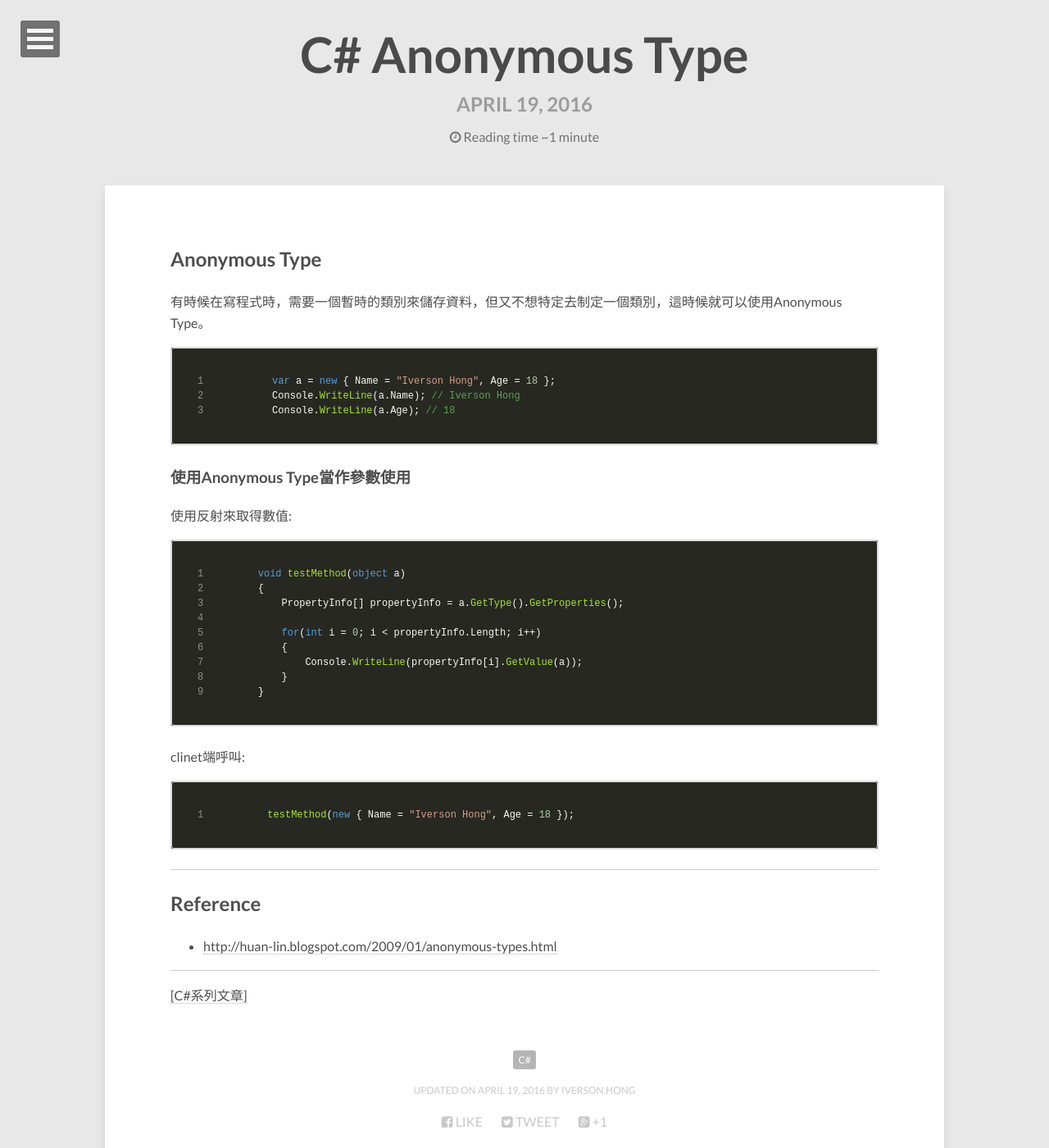
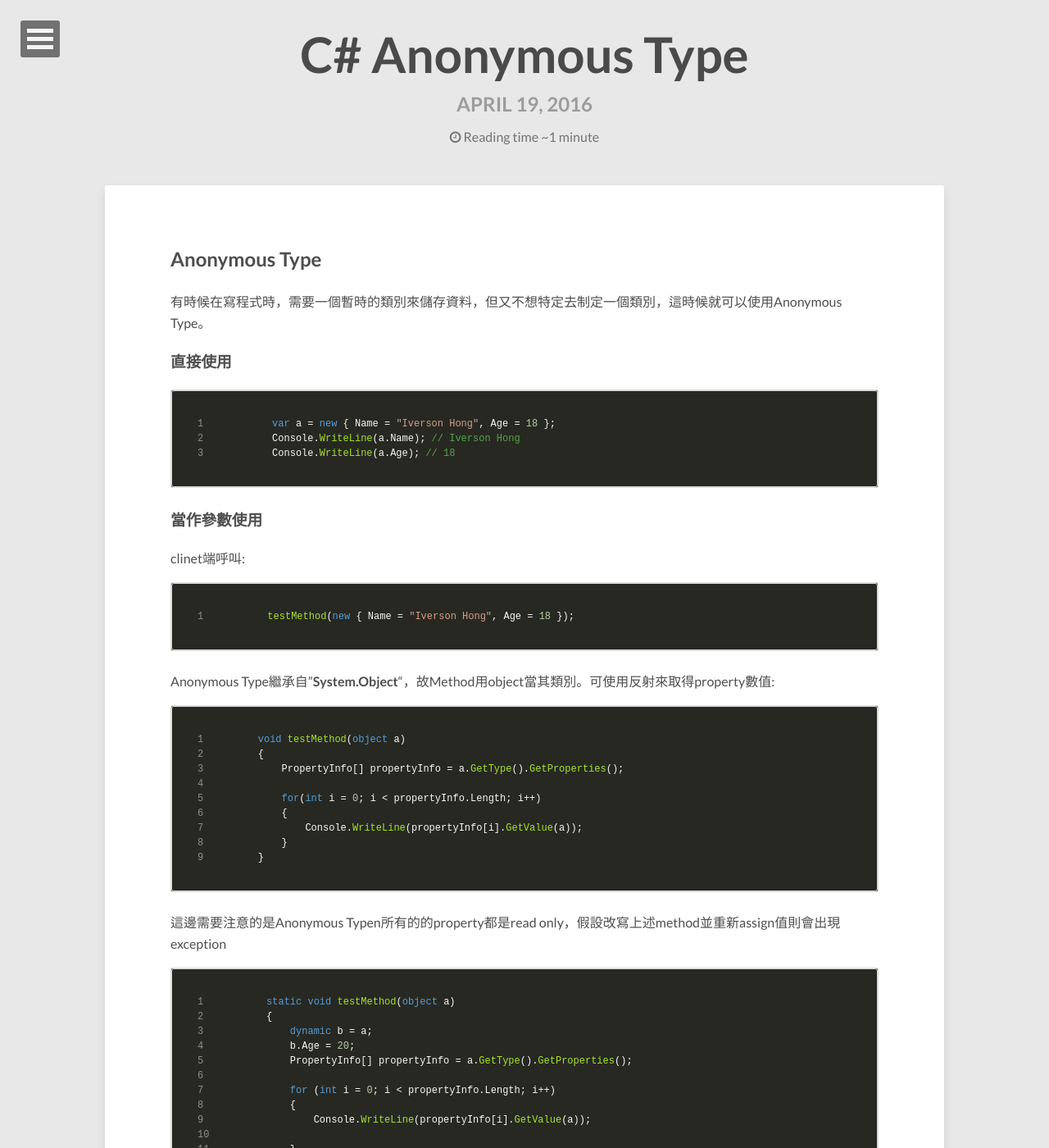
Before and after one commit to Yu-Qiao-Hong/Yu-Qiao-Hong.github.io_first_version, a Jekyll site: the page built from _posts/2016-04-19-CSharp_Anonymous_Type.md, in a window 1280 px wide and 1400 px high. Shown: the whole window at 82% size. Built offline with Jekyll 4.4.1, drawn with Linux system fonts in a browser that asks for light colours; nearby versions of some CDN libraries; comment, search, counter and statistics services are not loaded; some of the changed text lies outside the part shown.

Commit message:
modified

```diff
--- a/_posts/2016-04-19-CSharp_Anonymous_Type.md
+++ b/_posts/2016-04-19-CSharp_Anonymous_Type.md
@@ -2,7 +2,7 @@
 layout: post
 title: "C# Anonymous Type"
 author: "Iverson Hong"
-modified: 2016-04-19
+modified: 2016-6-30
 tags: [C#]
 ---
 
@@ -10,15 +10,23 @@
 
 有時候在寫程式時，需要一個暫時的類別來儲存資料，但又不想特定去制定一個類別，這時候就可以使用Anonymous Type。
 
+### 直接使用 ###
+
 ~~~csharp
 var a = new { Name = "Iverson Hong", Age = 18 };
 Console.WriteLine(a.Name); // Iverson Hong
 Console.WriteLine(a.Age); // 18
 ~~~
 
-### 使用Anonymous Type當作參數使用 ###
+### 當作參數使用 ###
 
-使用反射來取得數值:
+clinet端呼叫:
+
+~~~csharp
+testMethod(new { Name = "Iverson Hong", Age = 18 });
+~~~
+
+Anonymous Type繼承自"**System.Object**"，故Method用object當其類別。可使用反射來取得property數值:
 
 ~~~csharp
 void testMethod(object a)
@@ -32,17 +40,39 @@
 }
 ~~~
 
-clinet端呼叫:
+這邊需要注意的是Anonymous Typen所有的的property都是read only，假設改寫上述method並重新assign值則會出現exception
 
 ~~~csharp
-testMethod(new { Name = "Iverson Hong", Age = 18 });
+static void testMethod(object a)
+{
+    dynamic b = a;
+    b.Age = 20;
+    PropertyInfo[] propertyInfo = a.GetType().GetProperties();
+
+    for (int i = 0; i < propertyInfo.Length; i++)
+    {
+        Console.WriteLine(propertyInfo[i].GetValue(a));
+
+    }
+}
 ~~~
+
+執行到
+
+~~~csharp
+b.Age = 20;
+~~~
+
+則跳出exception視窗
+
+![](..\images\postImage\CSharp_Anonymous_Type\001.png)
 
 ----------
 
 ## Reference ##
 
  - [http://huan-lin.blogspot.com/2009/01/anonymous-types.html](http://huan-lin.blogspot.com/2009/01/anonymous-types.html)
+ - [http://www.c-sharpcorner.com/UploadFile/ff2f08/anonymous-types-in-C-Sharp/](http://www.c-sharpcorner.com/UploadFile/ff2f08/anonymous-types-in-C-Sharp/)
 
 ----------
 
```
Also changed, not shown: images/postImage/CSharp_Anonymous_Type/001.png (added).
